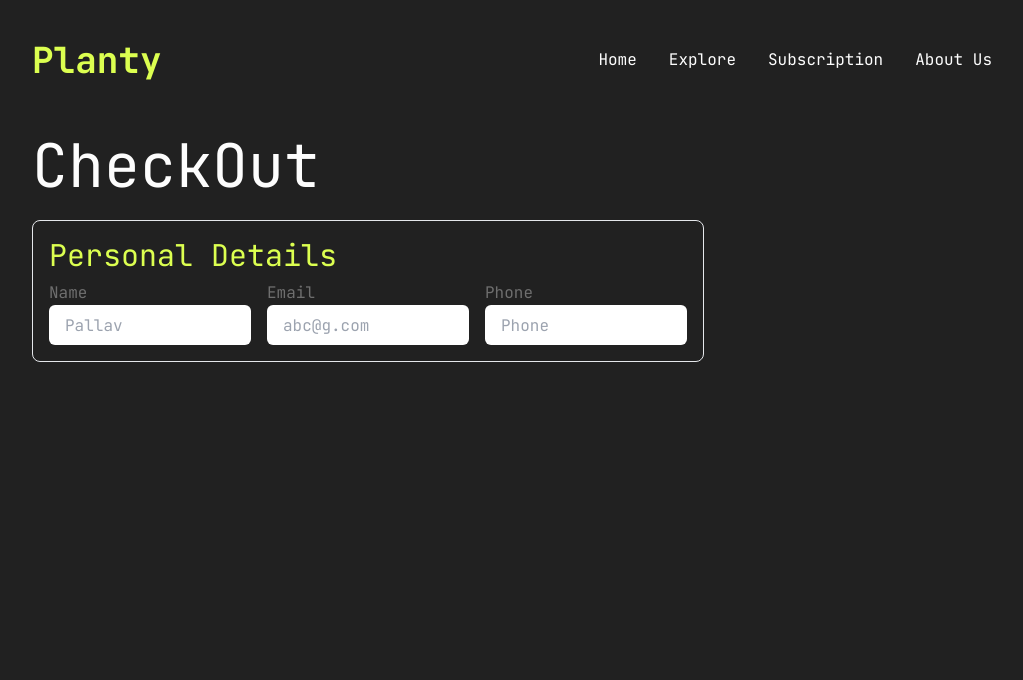
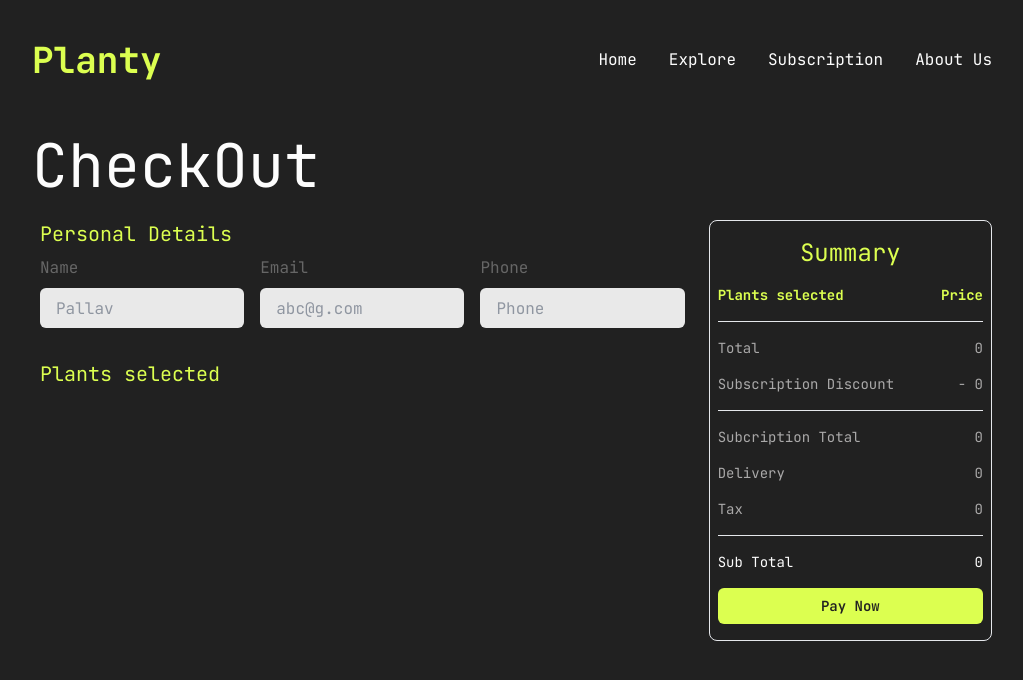
Before and after one commit to himanshuu004/plantywide, a Next.js app: page /checkout in a window 1280 px wide. Shown: the top 680 px of the page, without its empty margins (128-1151 px from the left). Built offline with nearby package versions, Linux system fonts and the light colour scheme.

Commit message:
basic checkout

```diff
--- a/app/checkout/components/PCard.tsx
+++ b/app/checkout/components/PCard.tsx
@@ -1,11 +1,59 @@
-"use client";
 import React from "react";
+import Plants from "@/app/constants";
+import Image from "next/image";
 
-const PCard = () => {
-  const selectedPlants: string[] = JSON.parse(
-    window.localStorage.getItem("selectedPlants") || "[]"
+interface Plant {
+  id: string;
+  plantName: string;
+  plantImage: string;
+  occasion: string;
+  description: string;
+  suitableWeatherType: string;
+  careInstructions: string;
+  price: string;
+}
+
+interface PCardProps {
+  id: string;
+}
+
+const PCard: React.FC<PCardProps> = ({ id }) => {
+  const fetchPlant = (id: string): Plant | undefined => {
+    const allPlants = Object.values(Plants).flat();
+    return allPlants.find((plant) => plant.id === id);
+  };
+  const plant = fetchPlant(id) as Plant;
+  return (
+    <div className="w-full flex justify-start items-start gap-4 px-4 py-6 border-[1px] border-[#949494] rounded-lg">
+      <div className="  flex justify-center items-center ">
+        <Image
+          src={plant.plantImage}
+          alt={plant.plantName}
+          width={100}
+          height={100}
+          className="w-32 h-32 object-cover rounded-lg"
+        />
+      </div>
+      <div className=" w-full grid grid-cols-2 grid-flow-row gap-y-4 gap-x-2">
+        <h4 className=" text-xl font-medium text-[#fdfdfd]">
+          {plant.plantName}
+        </h4>
+        <p className=" text-lg text-[#dcff50] text-right">{plant.occasion}</p>
+        <p className=" col-span-2 text-sm">{plant.description}</p>
+        <div className=" w-full flex justify-start  items-center gap-4">
+          <p className="text-xs">Delivery date </p>
+          <input
+            type="date"
+            className=" w-32 rounded-md text-gray-500 p-2 text-xs opacity-80"
+          />
+        </div>
+
+        <p className=" col-span-[25%] w-auto text-end text-sm  hover:text-[#dcff50] duration-300 cursor-pointer">
+          view details {">>"}{" "}
+        </p>
+      </div>
+    </div>
   );
-  return <div></div>;
 };
 
 export default PCard;
--- /dev/null
+++ b/app/checkout/components/PlantsDetails.tsx
@@ -0,0 +1,22 @@
+"use client";
+import React, { useEffect } from "react";
+import PCard from "./PCard";
+
+const PlantsDetails = () => {
+  let selectedPlants: string[] = [];
+
+  selectedPlants = JSON.parse(
+    window.localStorage.getItem("selectedPlants") || "[]"
+  );
+  console.log(selectedPlants.length);
+  return (
+    <div className=" w-full flex flex-col justify-start items-start gap-2  py-6 text-[#929292] ">
+      <h4 className="text-xl text-[#dcff50]">Plants selected</h4>
+      {selectedPlants.map((id) => (
+        <PCard key={id} id={id} />
+      ))}
+    </div>
+  );
+};
+
+export default PlantsDetails;
--- /dev/null
+++ b/app/checkout/components/Summary.tsx
@@ -0,0 +1,86 @@
+"use client";
+import React from "react";
+import Plants from "@/app/constants";
+
+interface Plant {
+  id: string;
+  plantName: string;
+  plantImage: string;
+  occasion: string;
+  description: string;
+  suitableWeatherType: string;
+  careInstructions: string;
+  price: string;
+}
+
+const Summary = () => {
+  const fetchPlant = (id: string): Plant | undefined => {
+    const allPlants = Object.values(Plants).flat();
+    return allPlants.find((plant) => plant.id === id);
+  };
+  let selectedPlants: string[] = [];
+
+  selectedPlants = JSON.parse(
+    window.localStorage.getItem("selectedPlants") || "[]"
+  );
+  let total = 0;
+  let plants = selectedPlants.map((id) => fetchPlant(id) as Plant);
+
+  return (
+    <div className="w-full flex flex-col justify-center items-start gap-4 text-sm text-[#aaa9a9]">
+      <h3 className=" w-full text-center text-2xl text-[#dcff50] ">
+        {" "}
+        Summary{" "}
+      </h3>
+      <div className=" w-full flex justify-between items-center font-bold text-[#dcff50]">
+        <h4> Plants selected </h4>
+        <h4> Price </h4>
+      </div>
+      {plants.map((plant) => (
+        <div
+          className=" w-full flex justify-between items-center "
+          key={plant.id}
+        >
+          <h5> {plant.plantName} </h5>
+          <p> {950} </p>
+          <p className=" hidden">{(total += 950)}</p>
+        </div>
+      ))}
+      <hr className="w-full" />
+      <div className=" w-full flex justify-between items-center">
+        <h4> Total </h4>
+        <h4> {total} </h4>
+      </div>
+      <div className=" w-full flex justify-between items-center">
+        <h4> Subscription Discount </h4>
+        <h4> - {total / 10} </h4>
+      </div>
+      <hr className="w-full" />
+      <div className=" w-full flex justify-between items-center">
+        <h4> Subcription Total </h4>
+        <h4> {total - total / 10} </h4>
+      </div>
+
+      <div className=" w-full flex justify-between items-center">
+        <h4> Delivery </h4>
+        <h4> {selectedPlants.length * 40} </h4>
+      </div>
+      <div className=" w-full flex justify-between items-center">
+        <h4> Tax </h4>
+        <h4> {0} </h4>
+      </div>
+      <hr className="w-full" />
+      <div className=" w-full flex justify-between items-center text-[#fdfdfd]">
+        <h4> Sub Total </h4>
+        <h4> {total - total / 10 + selectedPlants.length * 40} </h4>
+      </div>
+      <div className="w-full flex justify-center items-center">
+        <div className="w-full rounded-md bg-[#dcff50] text-center text-[#212121] font-semibold px-4 py-2">
+          Pay Now
+        </div>
+      </div>
+    </div>
+  );
+};
+
+export default Summary;
--- a/app/checkout/page.tsx
+++ b/app/checkout/page.tsx
@@ -1,6 +1,8 @@
 import React from "react";
 import Navbar from "@/app/components/Navbar";
 import { JetBrains_Mono } from "next/font/google";
+import PlantsDetails from "./components/PlantsDetails";
+import Summary from "./components/Summary";
 
 const jetBrainsMono = JetBrains_Mono({
   weight: ["200", "300", "400", "500", "600", "700", "800"],
@@ -14,35 +16,41 @@ const CheckOut = () => {
     >
       <Navbar />
       <div className="w-full max-w-[960px] flex flex-col justify-start items-start gap-8 text-[#fdfdfd]">
-        <div className="w-[70%] flex flex-col justify-start items-statr gap-6  py-4">
+        <div className="w-full flex flex-col justify-start items-statr gap-6  py-4">
           <h4 className="text-6xl">CheckOut</h4>
-          <div className=" w-full flex flex-col justify-start items-start gap-2 px-4 py-4 border-[1px] rounded-lg">
-            <h4 className="text-3xl text-[#dcff50]">Personal Details</h4>
-            <div className="w-full flex justify-start items-start gap-4 ">
-              <div className="w-1/3 flex flex-col justify-start items-start">
+          <div className=" w-full flex justify-start items-start gap-4">
+            <div className=" w-[70%] flex flex-col justify-start items-start gap-2 px-2  rounded-lg">
+              <h4 className="text-xl text-[#dcff50]">Personal Details</h4>
+              <div className="w-full flex justify-start items-start gap-4 text-md opacity-90  ">
+                <div className="w-1/3 flex flex-col justify-start items-start gap-2">
                   <p className=" opacity-35">Name</p>
                   <input
                     type="text"
                     placeholder="Pallav"
-                  className="w-full h-10 px-4 rounded-md"
+                    className="w-full h-10 px-4 text-[#212121] rounded-md "
                   />
                 </div>
-              <div className="w-1/3 flex flex-col justify-start items-start">
+                <div className="w-1/3 flex flex-col justify-start items-start gap-2">
                   <p className=" opacity-35">Email</p>
                   <input
                     type="text"
                     placeholder="abc@g.com"
-                  className="w-full h-10 px-4 rounded-md"
+                    className="w-full h-10 px-4 text-[#212121] rounded-md"
                   />
                 </div>
-              <div className="w-1/3 flex flex-col justify-start items-start">
+                <div className="w-1/3 flex flex-col justify-start items-start gap-2">
                   <p className=" opacity-35">Phone</p>
                   <input
                     type="text"
                     placeholder="Phone"
-                  className="w-full h-10 px-4 rounded-md"
+                    className="w-full h-10 px-4 text-[#212121] rounded-md"
                   />
                 </div>
+              </div>
+              <PlantsDetails />
+            </div>
+            <div className=" w-[30%] flex flex-col justify-start items-start gap-2 px-2 py-4 border-[1px] rounded-lg">
+              <Summary />
             </div>
           </div>
         </div>
--- a/app/layout.tsx
+++ b/app/layout.tsx
@@ -5,7 +5,7 @@ import "./globals.css";
 const inter = Inter({ subsets: ["latin"] });
 
 export const metadata: Metadata = {
-  title: "Create Next App",
+  title: "Planty",
   description: "Generated by create next app",
 };
 
```
Lines whose indentation alone changed are shown as unchanged.
